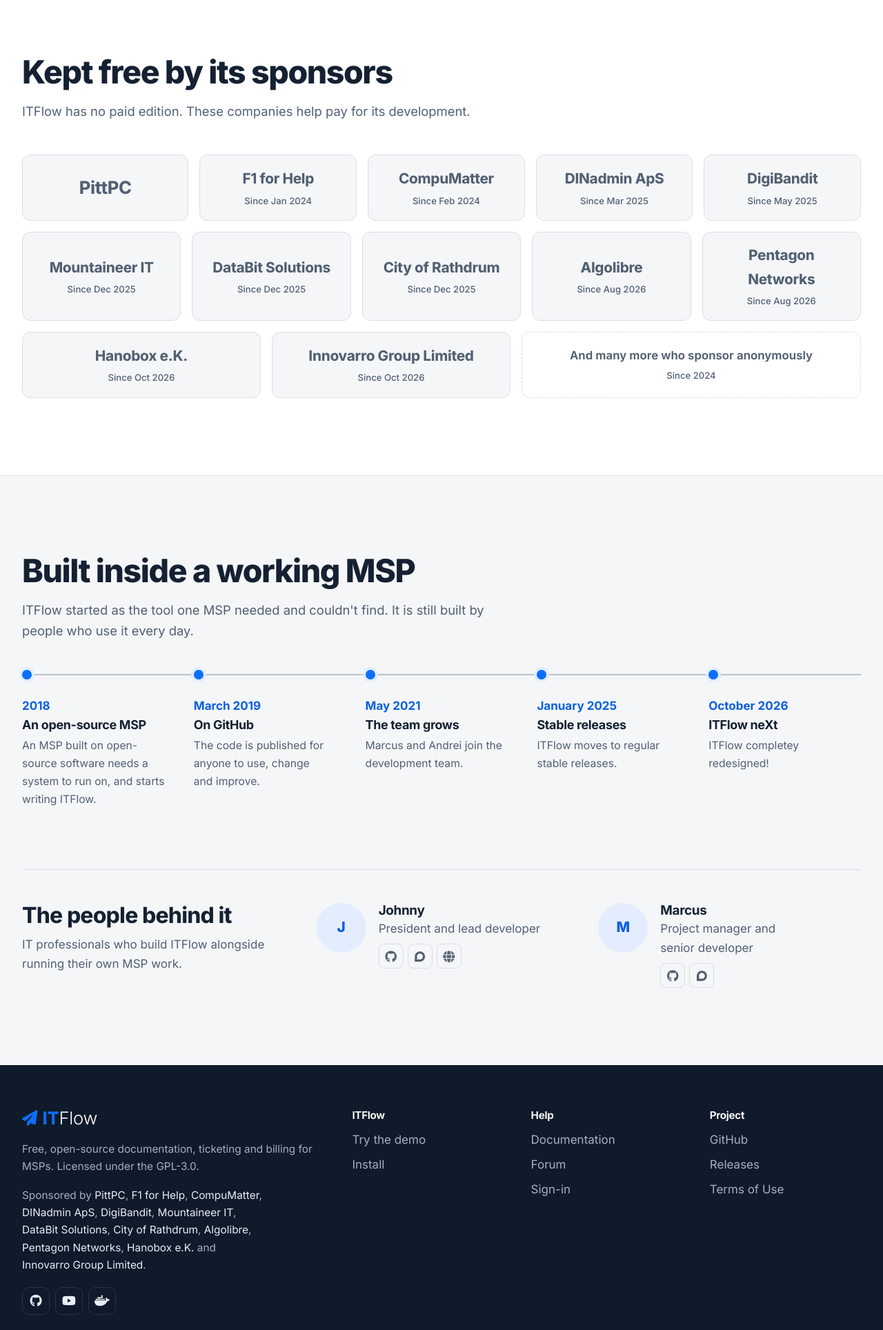
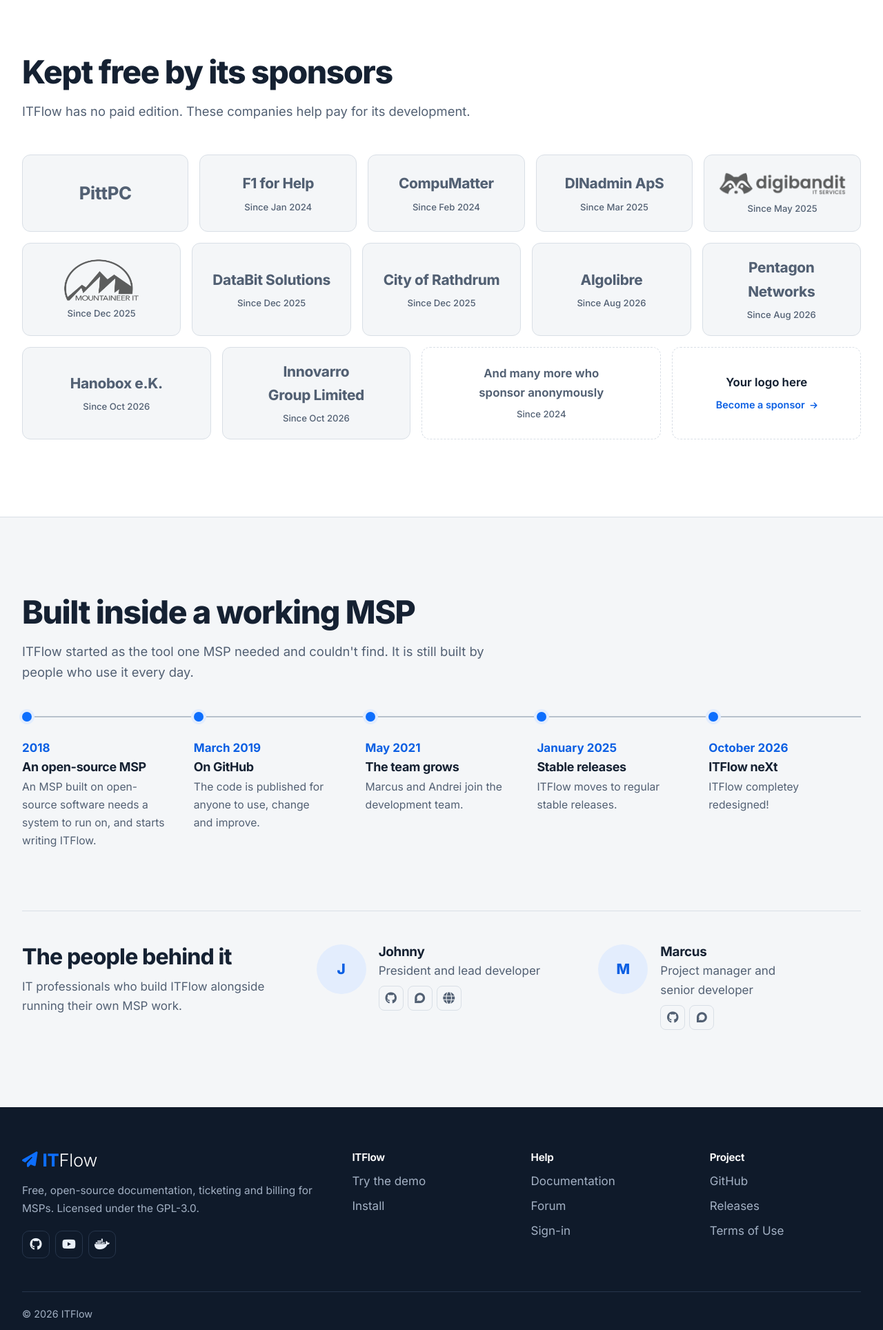
Before and after one commit to itflow-org/itflow-website, a PHP site: page / in a window 1280 px wide. Shown: the part 4572-6500 px from the top of the page at 69% size. Run offline with PHP 8.4, Linux system fonts and the light colour scheme; some libraries are stand-ins or nearby versions.

Commit message:
Top Tier sponsors add a logo, remove sponsors from footer

```diff
--- a/assets/css/site.css
+++ b/assets/css/site.css
@@ -418,20 +418,35 @@ figcaption { margin-top: 12px; color: var(--muted); font-size: .94rem; line-heig
 .sponsor-featured { flex-grow: 1.5; }
 @media (max-width: 639px) { .sponsor { flex-basis: 140px; } }
 .sponsor-tile {
-    display: flex; flex-direction: column; align-items: center; justify-content: center; gap: 4px;
-    min-height: 96px; height: 100%; padding: 16px 18px; text-align: center;
+    display: flex; flex-direction: column; align-items: center; justify-content: center; gap: 6px;
+    min-height: 112px; height: 100%; padding: 18px; text-align: center;
     border: 1px solid var(--line); border-radius: 12px; background: var(--paper);
     color: var(--muted); text-decoration: none;
+    transition: border-color .2s, box-shadow .2s, transform .2s, color .2s;
 }
-a.sponsor-tile:hover { border-color: var(--line-strong); color: var(--ink); }
-.sponsor-tile img { max-height: 56px; max-width: 220px; width: auto; filter: grayscale(1); opacity: .8; transition: filter .2s, opacity .2s; }
-a.sponsor-tile:hover img { filter: none; opacity: 1; }
+a.sponsor-tile:hover, a.sponsor-tile:focus-visible {
+    border-color: var(--line-strong); color: var(--ink);
+    transform: translateY(-2px); box-shadow: 0 14px 28px -18px rgba(21, 33, 50, .35);
+}
+@media (prefers-reduced-motion: reduce) { .sponsor-tile, .sponsor-logo { transition: none; } a.sponsor-tile:hover, a.sponsor-tile:focus-visible { transform: none; } }
+/* Logos rest as one tone, like the names beside them, and come into colour on hover - in the dark, white */
+.sponsor-logo { display: block; max-width: 100%; height: auto; max-height: 72px; object-fit: contain; filter: brightness(0); opacity: .62; transition: filter .2s, opacity .2s; }
+a.sponsor-tile:hover .sponsor-logo, a.sponsor-tile:focus-visible .sponsor-logo { filter: none; opacity: 1; }
+@media (prefers-color-scheme: dark) {
+    .sponsor-logo, a.sponsor-tile:hover .sponsor-logo, a.sponsor-tile:focus-visible .sponsor-logo { filter: brightness(0) invert(1); }
+    .sponsor-logo { opacity: .7; }
+}
 .sponsor-name { font-size: 1.3rem; font-weight: 750; letter-spacing: -0.015em; text-wrap: balance; }
 .sponsor-featured .sponsor-name { font-size: 1.6rem; }
 .sponsor-since { font-size: .82rem; font-weight: 500; color: var(--muted); }
 .sponsor-anonymous { flex-grow: 2; }
-.sponsor-anonymous .sponsor-tile { border-style: dashed; background: transparent; }
+.sponsor-anonymous .sponsor-tile, .sponsor-join .sponsor-tile { border-style: dashed; background: transparent; }
 .sponsor-anonymous .sponsor-name { font-size: 1.05rem; font-weight: 650; letter-spacing: 0; }
+.sponsor-join-title { font-size: 1.05rem; font-weight: 650; color: var(--ink); }
+.sponsor-join-text { font-size: .9rem; font-weight: 600; color: var(--signal); white-space: nowrap; }
+.sponsor-join-text i { font-size: .8em; margin-left: 4px; transition: transform .2s; }
+a.sponsor-tile:hover .sponsor-join-text i { transform: translateX(3px); }
+.sponsor-join a.sponsor-tile:hover, .sponsor-join a.sponsor-tile:focus-visible { border-color: var(--signal); }
 
 .tiers-head { margin-top: 88px; max-width: 760px; }
 .tiers-head:first-child { margin-top: 0; }
@@ -510,7 +525,6 @@ a.sponsor-tile:hover img { filter: none; opacity: 1; }
 .footer-grid { display: grid; gap: 40px; }
 @media (min-width: 800px) { .footer-grid { grid-template-columns: 2fr repeat(3, 1fr); } }
 .footer-about p { margin-top: 16px; color: var(--night-muted); max-width: 46ch; font-size: .96rem; }
-.footer-sponsors span { white-space: nowrap; color: var(--night-ink); }
 .footer-social { display: flex; gap: 8px; margin-top: 20px; }
 .footer-social a {
     display: inline-flex; align-items: center; justify-content: center; width: 40px; height: 40px;
--- a/config.php
+++ b/config.php
@@ -31,7 +31,6 @@ $sections = [
     'about'           => true,   // Timeline
     'team'            => true,   // Core team
     'signup'          => false,   // The sign-up page (hosting.php) itself
-    'footer_sponsors' => true,   // "Sponsored by ..." line in the footer
 ];
 
 // ---------------------------------------------------------------------------
@@ -196,10 +195,12 @@ $start = [
 
 // ---------------------------------------------------------------------------
 // Sponsors
-// Shown as a logo wall on the homepage, in the footer line, and on the sign-up page,
-// in this order - the longest-standing first.
+// Shown as a logo wall on the homepage, and named on the sign-up page, in this
+// order - the longest-standing first.
 // 'logo' is optional: a path under assets/img/sponsors/. Until the file exists,
 // the sponsor's name is shown as a text tile instead, so nothing ever breaks.
+// Logos are sized to look the same weight whatever their shape (see the
+// README in that folder).
 // 'since' is optional: the month they started, 'YYYY-MM' (or just 'YYYY'),
 // shown under the name as "Since Dec 2025".
 // 'featured' => true gives the sponsor a larger tile (e.g. Website tier sponsors).
@@ -222,9 +223,12 @@ $sponsors = [
 $sponsors_section = [
     'heading'       => 'Kept free by its sponsors',
     'text'          => 'ITFlow has no paid edition. These companies help pay for its development.',
-    // The last tile on the wall, for the sponsors who'd rather not be named - not
-    // in the footer line or the sign-up page's list. Leave out to show no such tile.
+    // A tile on the wall for the sponsors who'd rather not be named - not in the
+    // sign-up page's list. Leave out to show no such tile.
     'anonymous'     => ['text' => 'And many more who sponsor anonymously', 'since' => '2024'],
+    // The last tile, inviting the next sponsor. It opens the sign-up form while
+    // that is open, and 'url' while it isn't. Leave out to show no such tile.
+    'join'          => ['title' => 'Your logo here', 'text' => 'Become a sponsor', 'url' => 'https://services.itflow.org'],
     'tiers_heading' => 'Sponsor ITFlow',
     'tiers_text'    => 'Back the software your MSP runs on, and put your name in front of the people who use it.',
     'button'        => 'Become a sponsor',
@@ -348,7 +352,7 @@ $sponsor_tiers = [
         'icon'     => 'fas fa-globe',
         'includes' => 'github',
         'listed'   => true,
-        'perks'    => ['Your logo and link on itflow.org', 'Your name in the itflow.org footer'],
+        'perks'    => ['Your logo and link on itflow.org'],
     ],
     'custom' => [
         'name'     => 'Name Your Price',
--- a/hosting.php
+++ b/hosting.php
@@ -47,7 +47,7 @@ $app_domain     = $hosting['app_domain'];
 // Hosted sign-ups and sponsorships go into ITFlow when linked and it is taking them; otherwise they are emailed
 $linked         = $offer_hosting && itflowLinked() && !empty($hosting['open']);
 $linked_sponsor = $offer_sponsor && itflowLinked() && itflowSponsorOpen();
-$sponsor_names  = listNames(sponsorNames($sponsors));
+$sponsor_names  = sponsorNamesShort($sponsors);
 $notify_to      = (array) $signup['notify_to'];
 
 // ---------------------------------------------------------------------------
--- a/includes/bootstrap.php
+++ b/includes/bootstrap.php
@@ -85,6 +85,40 @@ function sponsorSince($since) {
         return 'Since ' . date('M Y', mktime(0, 0, 0, (int) $m[2], 1, (int) $m[1]));
     }
     return preg_match('/^\d{4}$/', $since) ? "Since $since" : '';
+}
+
+/*
+ * The size to show a sponsor's logo at, [width, height] - every logo given about
+ * the same area, so a wide wordmark and a square badge look the same weight, and
+ * kept inside the tile. A featured sponsor's is bigger. null when the picture's
+ * size can't be read (an SVG, say) - the stylesheet's limits apply then.
+ */
+function sponsorLogoSize($src, $featured = false) {
+    $src = (string) $src;
+    if (strncmp($src, 'data:', 5) === 0) {
+        $size = @getimagesizefromstring((string) base64_decode(substr($src, strpos($src, ',') + 1)));
+    } else {
+        $file = __DIR__ . '/../' . ltrim($src, '/');
+        $size = is_file($file) ? @getimagesize($file) : false;
+    }
+    if (!$size || $size[0] <= 0 || $size[1] <= 0) {
+        return null;
+    }
+    $ratio = $size[0] / $size[1];
+    [$area, $max_w, $max_h] = $featured ? [16000, 240, 72] : [11000, 196, 64];
+    $w = sqrt($area * $ratio);
+    $h = $w / $ratio;
+    $fit = min(1, $max_w / $w, $max_h / $h);
+    return [(int) round($w * $fit), (int) round($h * $fit)];
+}
+
+/* The first few sponsors' names, then how many more - "A, B, C and 9 more". */
+function sponsorNamesShort(array $sponsors, $show = 3) {
+    $names = sponsorNames($sponsors);
+    if (count($names) <= $show + 1) {
+        return listNames($names);
+    }
+    return implode(', ', array_slice($names, 0, $show)) . ' and ' . (count($names) - $show) . ' more';
 }
 
 /* "A", "A and B", "A, B and C". */
--- a/includes/footer.php
+++ b/includes/footer.php
@@ -4,8 +4,6 @@
  */
 
 defined('ITFLOW_SITE') || exit;
-
-$footer_sponsors = sectionOn('footer_sponsors') ? sponsorNames($sponsors) : [];
 ?>
 </main>
 
@@ -14,9 +12,6 @@ $footer_sponsors = sectionOn('footer_sponsors') ? sponsorNames($sponsors) : [];
         <div class="footer-about">
             <a class="logo-link" href="/" aria-label="<?= e($site['name']) ?> home"><?= logoHtml() ?></a>
             <p><?= e($footer['text']) ?></p>
-            <?php if ($footer_sponsors) { ?>
-                <p class="footer-sponsors">Sponsored by <?= listNames(array_map(function ($name) { return '<span>' . e($name) . '</span>'; }, $footer_sponsors)) ?>.</p>
-            <?php } ?>
             <ul class="footer-social">
                 <?php foreach ($footer['social'] as $link) { ?>
                     <li><a href="<?= e($link['href']) ?>" target="_blank" rel="noopener" aria-label="<?= e($link['label']) ?>" title="<?= e($link['label']) ?>"><i class="<?= e($link['icon']) ?>" aria-hidden="true"></i></a></li>
--- a/includes/home/sponsors.php
+++ b/includes/home/sponsors.php
@@ -5,11 +5,15 @@
  * A sponsor without a logo yet shows as their name, with how long they have
  * sponsored under it when config.php says. Linked to ITFlow, the paying
  * sponsors with a place on the website are added to the wall by themselves
- * (itflowSponsors()). The anonymous sponsors get one tile, last.
+ * (itflowSponsors()). Logos are sized to the same weight (sponsorLogoSize()).
+ * The anonymous sponsors get one tile, then one invites the next sponsor - to
+ * the sign-up form while it is open, else to its 'url'.
  */
 defined('ITFLOW_SITE') || exit;
 $show_wall = sectionOn('sponsors') && $sponsors;
 $anonymous = $sponsors_section['anonymous'] ?? null;
+$join = $sponsors_section['join'] ?? null;
+$join_url = !$join ? '' : ((sectionOn('sponsorship') && signupOn()) ? 'hosting.php?want=sponsor' : (string) ($join['url'] ?? ''));
 $show_tiers = sectionOn('sponsorship') && signupOn() && $sponsor_tiers;
 ?>
 <section class="section sponsors" id="sponsors" aria-labelledby="sponsorsHeading">
@@ -24,11 +28,12 @@ $show_tiers = sectionOn('sponsorship') && signupOn() && $sponsor_tiers;
                     // A logo file here, or - for a sponsor from ITFlow - the picture ITFlow sent
                     $logo = !empty($sponsor['logo_data']) ? $sponsor['logo_data'] : (siteFileExists($sponsor['logo'] ?? '') ? asset($sponsor['logo']) : '');
                     $tag = !empty($sponsor['url']) ? 'a' : 'span';
-                    $since = sponsorSince($sponsor['since'] ?? ''); ?>
-                    <li class="sponsor<?= !empty($sponsor['featured']) ? ' sponsor-featured' : '' ?>">
-                        <<?= $tag ?> class="sponsor-tile"<?= $tag === 'a' ? ' href="' . e($sponsor['url']) . '" target="_blank" rel="noopener"' : '' ?>>
+                    $since = sponsorSince($sponsor['since'] ?? '');
+                    $size = $logo !== '' ? sponsorLogoSize(!empty($sponsor['logo_data']) ? $sponsor['logo_data'] : $sponsor['logo'], !empty($sponsor['featured'])) : null; ?>
+                    <li class="sponsor<?= !empty($sponsor['featured']) ? ' sponsor-featured' : '' ?><?= $logo !== '' ? ' sponsor-has-logo' : '' ?>">
+                        <<?= $tag ?> class="sponsor-tile"<?= $tag === 'a' ? ' href="' . e($sponsor['url']) . '" target="_blank" rel="noopener" title="' . e($sponsor['name']) . '"' : '' ?>>
                             <?php if ($logo !== '') { ?>
-                                <img src="<?= e($logo) ?>" alt="<?= e($sponsor['name']) ?>" loading="lazy">
+                                <img class="sponsor-logo" src="<?= e($logo) ?>" alt="<?= e($sponsor['name']) ?>"<?= $size ? ' width="' . $size[0] . '" height="' . $size[1] . '"' : '' ?> loading="lazy" decoding="async">
                             <?php } else { ?>
                                 <span class="sponsor-name"><?= e($sponsor['name']) ?></span>
                             <?php } ?>
@@ -47,6 +52,14 @@ $show_tiers = sectionOn('sponsorship') && signupOn() && $sponsor_tiers;
                                 <span class="sponsor-since"><?= e($since) ?></span>
                             <?php } ?>
                         </span>
+                    </li>
+                <?php } ?>
+                <?php if ($join_url !== '') { ?>
+                    <li class="sponsor sponsor-join">
+                        <a class="sponsor-tile" href="<?= e(siteHref($join_url)) ?>"<?= linkAttrs($join_url) ?>>
+                            <span class="sponsor-join-title"><?= e($join['title'] ?? '') ?></span>
+                            <span class="sponsor-join-text"><?= e($join['text'] ?? '') ?> <i class="fas fa-arrow-right" aria-hidden="true"></i></span>
+                        </a>
                     </li>
                 <?php } ?>
             </ul>
```
Also changed, not shown: README.md, assets/img/sponsors/README.txt, assets/img/sponsors/digibandit.png (added), assets/img/sponsors/mountaineerit.png (added), 1 other file.
